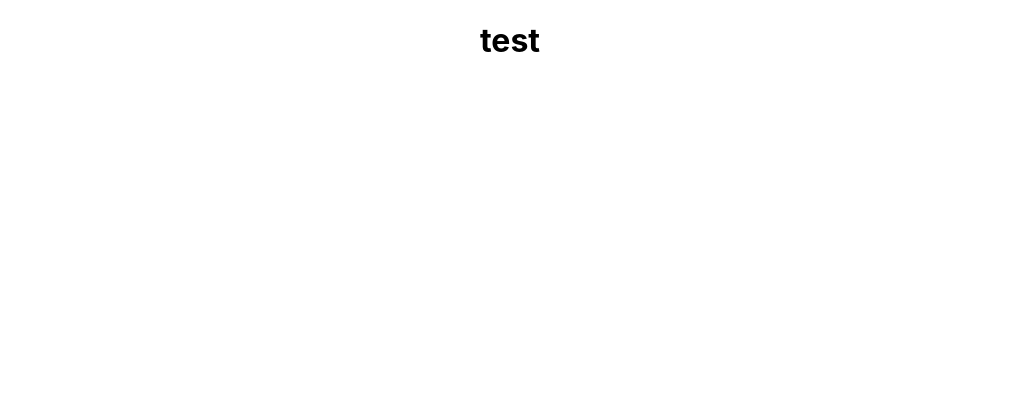
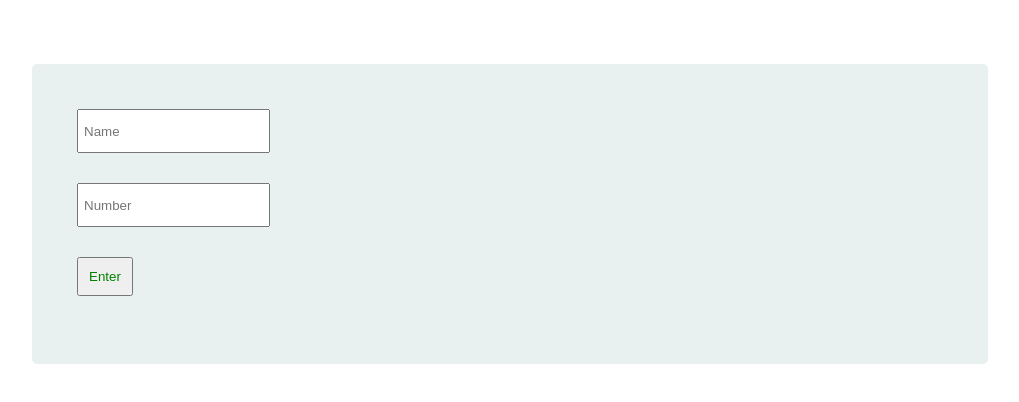
Before and after one commit to Ahsanul-kabir/my-crud, a React (Create React App) app: page / in a window 1280 px wide. Shown: the top 402 px of the page, without its empty margins (130-1149 px from the left). Built offline with nearby package versions, Linux system fonts and the light colour scheme.

Commit message:
create, read, delete from crud added

```diff
--- a/package.json
+++ b/package.json
@@ -8,7 +8,9 @@
     "@testing-library/user-event": "^13.5.0",
     "react": "^18.2.0",
     "react-dom": "^18.2.0",
+    "react-router-dom": "^6.3.0",
     "react-scripts": "5.0.1",
+    "react-uuid": "^1.0.2",
     "web-vitals": "^2.1.4"
   },
   "scripts": {
--- a/src/App.css
+++ b/src/App.css
@@ -1,38 +1,35 @@
-.App {
-  text-align: center;
+.form-container{
+  height: 30vh;
+  width: 70%;
+  background-color: rgb(232, 240, 240);
+  margin: 5% auto;
+  padding: 30px;
+  border-radius: 5px;
+}
+.form-container input{
+  width: 20%;
+  height: 30px;
+  margin: 15px;
+  padding: 5px;
 }
 
-.App-logo {
-  height: 40vmin;
-  pointer-events: none;
+.form-container button{
+  margin: 15px;
+  padding: 10px;
+  color: green;
 }
 
-@media (prefers-reduced-motion: no-preference) {
-  .App-logo {
-    animation: App-logo-spin infinite 20s linear;
-  }
+.data-view{
+  height: 20vh;
+  width: 50%;
+  background-color: rgb(232, 240, 240);
+  margin: 5% auto;
+  padding: 30px;
+  border-radius: 5px;
 }
 
-.App-header {
-  background-color: #282c34;
-  min-height: 100vh;
-  display: flex;
-  flex-direction: column;
-  align-items: center;
-  justify-content: center;
-  font-size: calc(10px + 2vmin);
-  color: white;
+.data-view .deleteItem{
+  margin: 15px;
+  padding: 10px;
+  color: red;
 }
-
-.App-link {
-  color: #61dafb;
-}
-
-@keyframes App-logo-spin {
-  from {
-    transform: rotate(0deg);
-  }
-  to {
-    transform: rotate(360deg);
-  }
-}
--- a/src/App.js
+++ b/src/App.js
@@ -1,10 +1,13 @@
-import logo from './logo.svg';
+import { Routes, Route } from 'react-router-dom';
 import './App.css';
+import Info from './components/Info';
 
 function App() {
   return (
-    <div className="App">
-      <h1>test</h1>
+    <div>
+      <Routes>
+        <Route path="/" element={<Info />} />
+      </Routes>
     </div>
   );
 }
--- /dev/null
+++ b/src/components/Info.js
@@ -0,0 +1,78 @@
+import React from 'react';
+import { useEffect, useState } from 'react';
+import uuid from 'react-uuid'
+import View from './View';
+
+// getting the values of local storage
+const getDatafromLS = () => {
+    const data = localStorage.getItem('items');
+    if (data) {
+        return JSON.parse(data);
+    }
+    else {
+        return []
+    }
+}
+
+const Info = () => {
+
+    // main array of objects state || items state || items array of objects
+    const [items, setItems] = useState(getDatafromLS());
+
+    // input field states
+    const [name, setName] = useState('')
+    const [number, setNumber] = useState('')
+
+    // form submit event
+    const handleSubmit = (e) => {
+        e.preventDefault();
+        // creating an object
+        const id = uuid()
+        let item = {
+            id,
+            name,
+            number
+        }
+        setItems([...items, item]);
+        setName('');
+        setNumber('');
+    }
+
+
+    // delete Item from LS
+    const deleteItem = (id) => {
+        const tempItem = [...items]
+        const filteredItems = tempItem.filter((element) => {
+            return element.id !== id
+        })
+        setItems(filteredItems);
+    }
+
+    // saving data to local storage
+    useEffect(() => {
+        localStorage.setItem('items', JSON.stringify(items));
+    }, [items])
+
+
+    return (
+        <>
+            <form onSubmit={handleSubmit} className='form-container'>
+                <input type='name' placeholder='Name' onChange={(e) => setName(e.target.value)} value={name} required />
+                <br />
+                <input type='' placeholder='Number' onChange={(e) => setNumber(e.target.value)} value={number} id='phone-number' required />
+
+                <br />
+                <button type="submit">Enter</button>
+            </form>
+
+            <div style={{ margin: '15px' }}>
+                {
+                    items.map((singleItem) => <View singleItem={singleItem} deleteItem={deleteItem}></View>)
+                }
+
+            </div>
+        </>
+    );
+};
+
+export default Info;
--- /dev/null
+++ b/src/components/View.js
@@ -0,0 +1,14 @@
+import React from 'react';
+
+const View = ({ singleItem, deleteItem }) => {
+    return (
+
+        <div className="data-view">
+            <p>Name: {singleItem.name}</p>
+            <p>Phone Number: {singleItem.number}</p>
+            <button onClick={() => deleteItem(singleItem.id)} className="deleteItem">Delete</button>
+        </div>
+    );
+};
+
+export default View;
--- a/src/index.js
+++ b/src/index.js
@@ -3,11 +3,17 @@ import ReactDOM from 'react-dom/client';
 import './index.css';
 import App from './App';
 import reportWebVitals from './reportWebVitals';
+import {
+  BrowserRouter,
+} from "react-router-dom";
 
 const root = ReactDOM.createRoot(document.getElementById('root'));
 root.render(
+
   <React.StrictMode>
-    <App />
+    <BrowserRouter>
+      <App />
+    </BrowserRouter>
   </React.StrictMode>
 );
 
```
Also changed, not shown: 1 other file (tests, documents, lock files or other folders).
